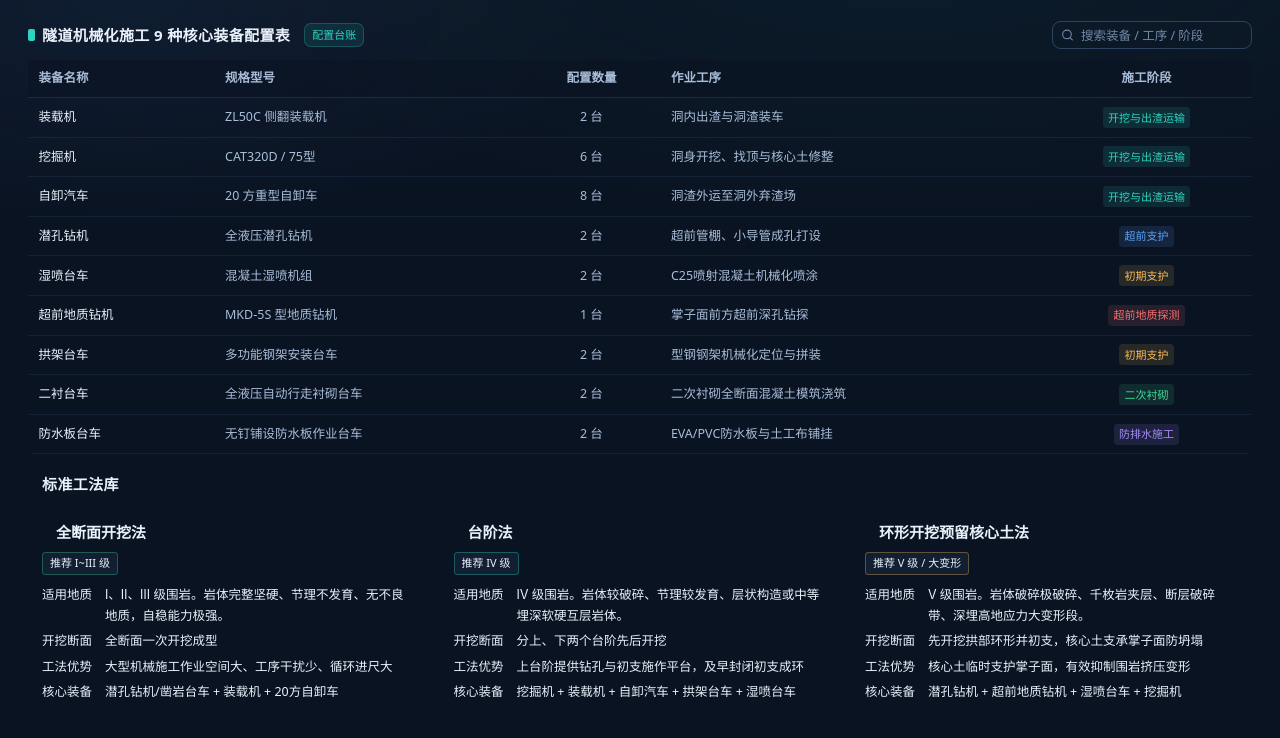
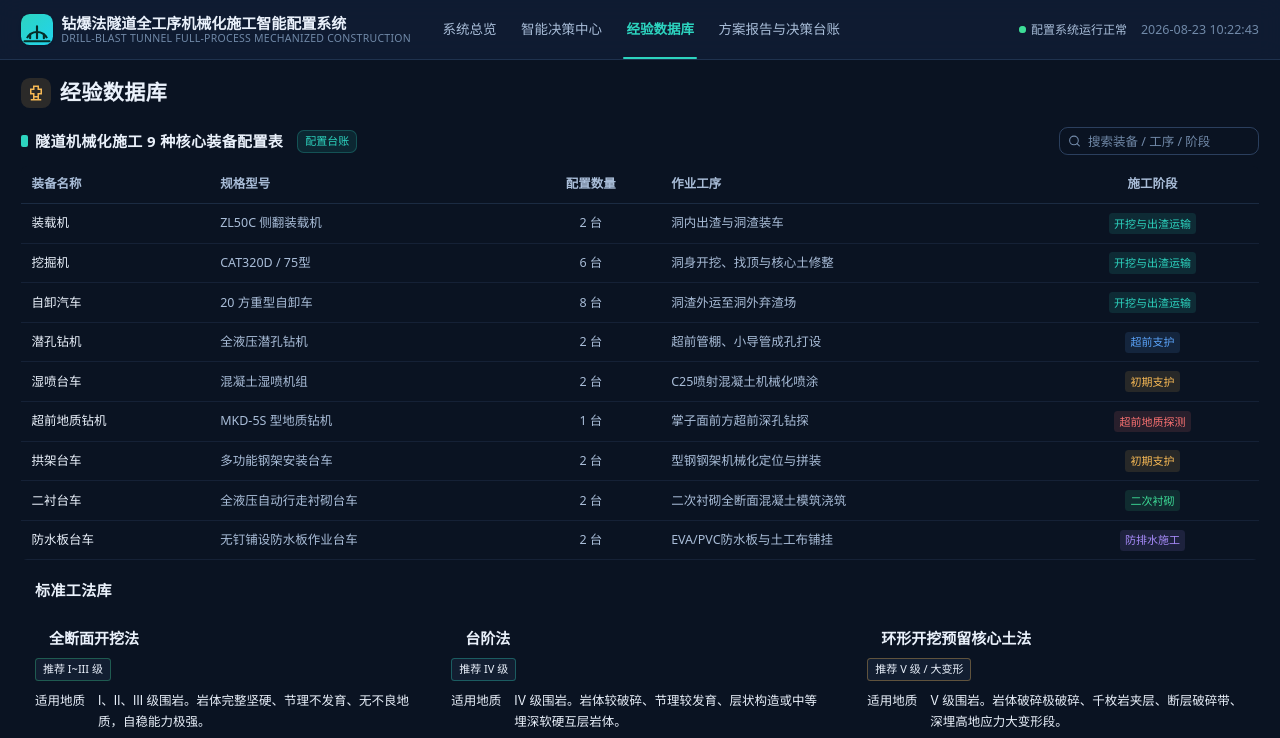
Before and after one commit to bestxu666/-, a Next.js app: page /knowledge in a window 1280 px wide. Shown: the top 738 px of the page. Built offline with nearby package versions, Linux system fonts and the light colour scheme.

Commit message:
fix: 统一经验数据库页面外壳并补回顶部导航
Coze-Commit-Type: user
Coze-User-ID: 1923494377703431
Coze-Conversation-ID: 12500971

```diff
--- a/src/app/knowledge/page.tsx
+++ b/src/app/knowledge/page.tsx
@@ -1,20 +1,44 @@
-import { fetchKnowledge } from "@/lib/api";
-import { EquipmentTable } from "@/components/knowledge/equipment-table";
-import { MethodLibrary } from "@/components/knowledge/method-library";
-import { MappingTable } from "@/components/knowledge/mapping-table";
-import { SchemeLibrary } from "@/components/knowledge/scheme-library";
+import { fetchKnowledge } from '@/lib/api';
+import { TopBar } from '@/components/overview/top-bar';
+import { EquipmentTable } from '@/components/knowledge/equipment-table';
+import { MethodLibrary } from '@/components/knowledge/method-library';
+import { MappingTable } from '@/components/knowledge/mapping-table';
+import { SchemeLibrary } from '@/components/knowledge/scheme-library';
 
-export const dynamic = "force-dynamic";
+export const dynamic = 'force-dynamic';
 
 export default async function KnowledgePage() {
   const data = await fetchKnowledge();
 
   return (
-    <section className="px-5 lg:px-8 py-6 space-y-5 max-w-[1600px] mx-auto">
-      <EquipmentTable title={data.equipmentTitle} tag="配置台账" data={data.equipment} />
-      <MethodLibrary title={data.methodTitle} data={data.methods} />
-      <MappingTable title={data.mappingTitle} tag="规则映射" data={data.mappings} />
-      <SchemeLibrary title={data.schemeTitle} data={data.schemes} />
-    </section>
+    <div className="min-h-screen bg-canvas text-ink">
+      <TopBar />
+      <main className="mx-auto max-w-[1600px] px-6 pb-16 pt-[76px]">
+        {/* 页面头部 */}
+        <div className="mb-5 flex flex-wrap items-end justify-between gap-3">
+          <div>
+            <h1 className="flex items-center gap-2.5 text-[21px] font-bold tracking-wide">
+              <span
+                className="flex h-[30px] w-[30px] shrink-0 items-center justify-center rounded-lg"
+                style={{ background: 'rgba(247,185,85,.14)' }}
+              >
+                <svg width="18" height="18" viewBox="0 0 24 24" fill="none" stroke="#f7b955" strokeWidth="2" aria-hidden>
+                  <path d="M9 3h6v4h4v6h-4v4H9v-4H5V7h4V3z" />
+                  <path d="M9 17v4M15 17v4M5 21h14" />
+                </svg>
+              </span>
+              经验数据库
+            </h1>
+          </div>
+        </div>
+
+        <div className="space-y-5">
+          <EquipmentTable title={data.equipmentTitle} tag="配置台账" data={data.equipment} />
+          <MethodLibrary title={data.methodTitle} data={data.methods} />
+          <MappingTable title={data.mappingTitle} tag="规则映射" data={data.mappings} />
+          <SchemeLibrary title={data.schemeTitle} data={data.schemes} />
+        </div>
+      </main>
+    </div>
   );
 }
```
